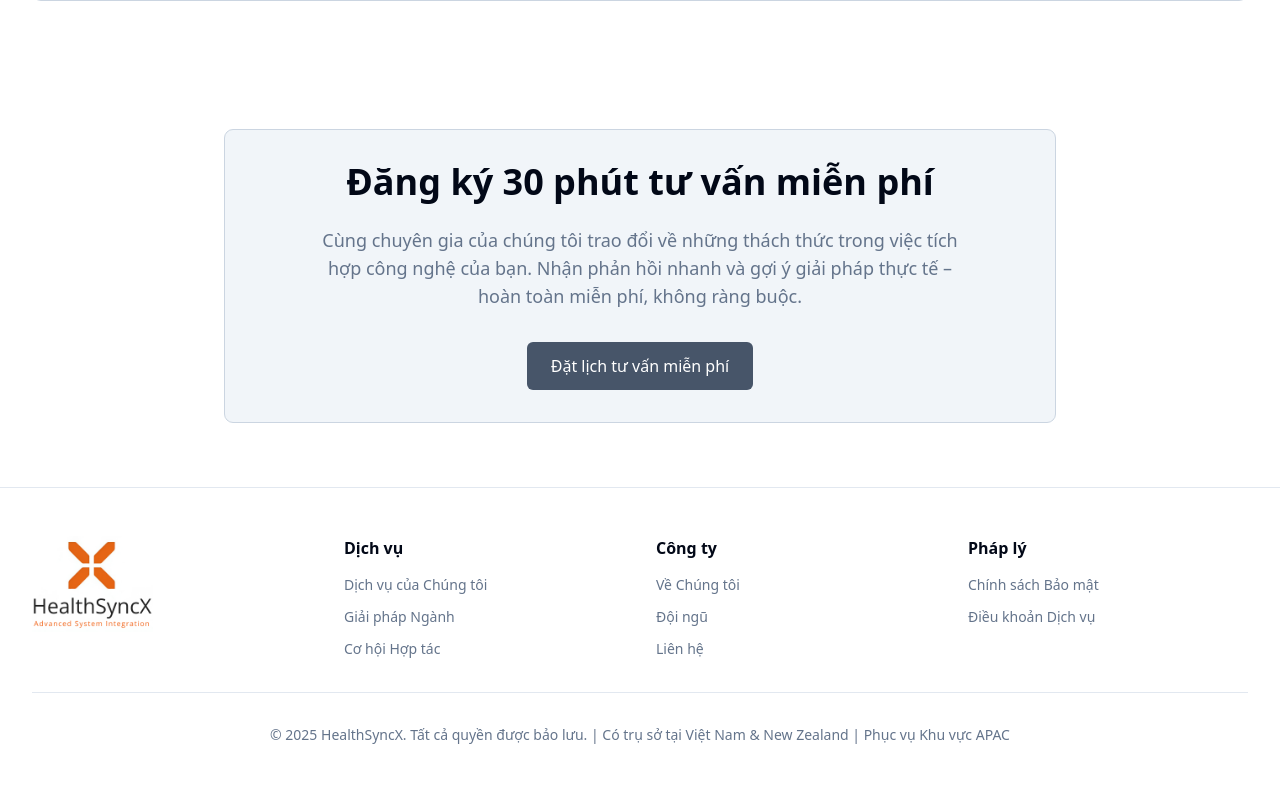
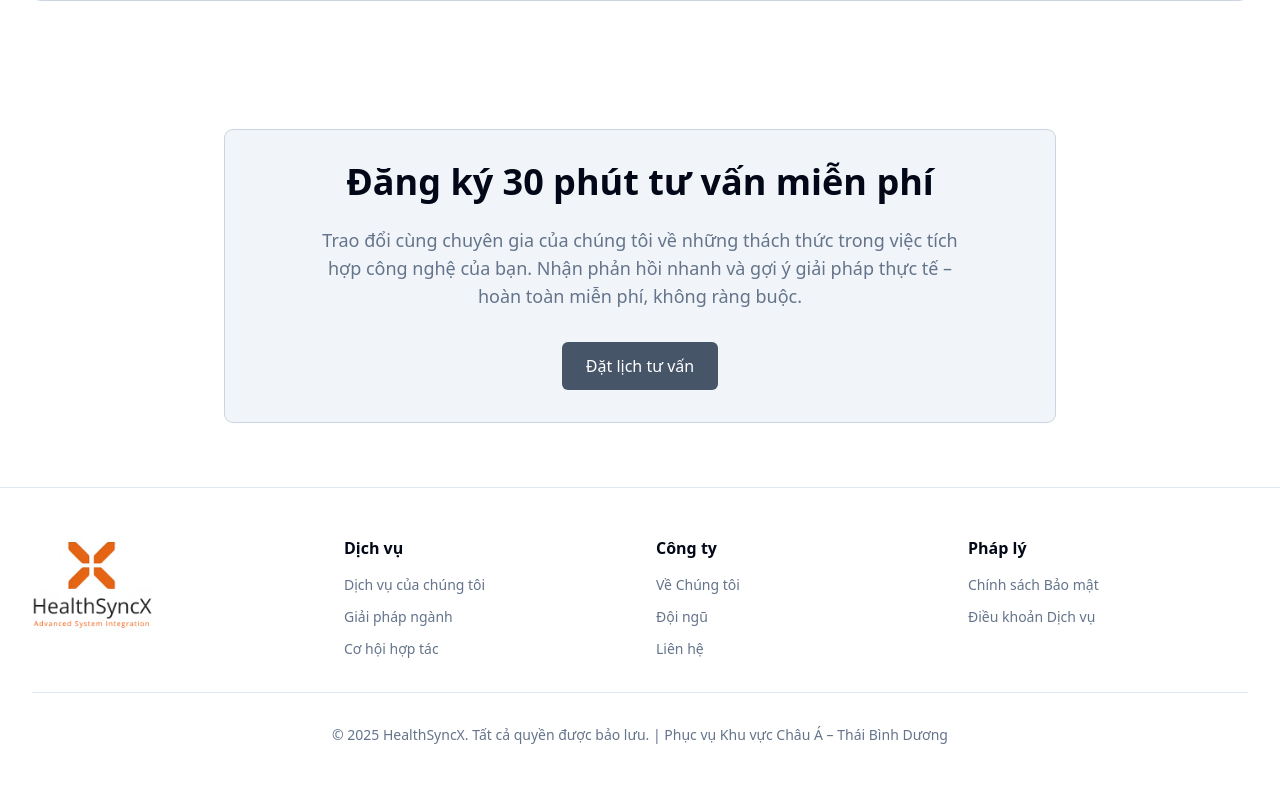
Before and after one commit to dangpleo-ctrl/HealthSyncXWebsiteStatic, a PHP site: page /vi/services.php in a window 1280 px wide. Shown: the part 2517-3310 px from the top of the page. Run offline with PHP 8.4, Linux system fonts and the light colour scheme; style sheets or scripts are compiled from the project's sources.

Commit message:
Update website text and layout for improved clarity and consistency
Adjusted hero text spacing, Vietnamese collaboration page text, and About Us card font sizes. Updated text in en/index.php, vi/index.php, vi/about.php, and footer-vi.php. Modified links and button text in vi/services.php and vi/solutions.php.

Replit-Commit-Author: Agent
Replit-Commit-Session-Id: 647c59d6-9a03-4c72-a257-9992e92fe543
Replit-Commit-Checkpoint-Type: full_checkpoint
Replit-Commit-Event-Id: 1a04a51d-c0f3-43aa-8861-0f8376decdc5

```diff
--- a/en/index.php
+++ b/en/index.php
@@ -462,10 +462,10 @@ include '../includes/header-en.php';
             <div class="grid grid-cols-1 lg:grid-cols-2 gap-12 items-center">
                 <div>
                     <span class="inline-block px-3 py-1 bg-slate-600 dark:bg-slate-800 text-white dark:text-slate-100 rounded-full text-sm font-medium mb-4">
-                        Healthcare Focus
+                        Focus Area
                     </span>
                     <h2 class="text-3xl md:text-4xl font-bold text-gray-900 dark:text-white mb-6">
-                        Healthcare Consultancy Expertise
+                        Healthcare Expertise
                     </h2>
                     <p class="text-lg text-muted-foreground dark:text-gray-300 mb-8 leading-relaxed">
                         With a background in medical imaging and healthcare technology, we bring specialized knowledge to integration challenges. Our people-first consultancy helps you navigate the complexities of medical device connectivity, patient data management, and regulatory compliance while ensuring clinical staff are prepared and supported.
--- a/includes/footer-vi.php
+++ b/includes/footer-vi.php
@@ -13,9 +13,9 @@
                 <div>
                     <h4 class="font-semibold text-foreground mb-3">Dịch vụ</h4>
                     <ul class="space-y-2">
-                        <li><a href="/vi/services.php" class="text-sm text-muted-foreground hover:text-slate-900 dark:hover:text-slate-200 transition-colors no-underline">Dịch vụ của Chúng tôi</a></li>
-                        <li><a href="/vi/solutions.php" class="text-sm text-muted-foreground hover:text-slate-900 dark:hover:text-slate-200 transition-colors no-underline">Giải pháp Ngành</a></li>
-                        <li><a href="/vi/collaboration.php" class="text-sm text-muted-foreground hover:text-slate-900 dark:hover:text-slate-200 transition-colors no-underline">Cơ hội Hợp tác</a></li>
+                        <li><a href="/vi/services.php" class="text-sm text-muted-foreground hover:text-slate-900 dark:hover:text-slate-200 transition-colors no-underline">Dịch vụ của chúng tôi</a></li>
+                        <li><a href="/vi/solutions.php" class="text-sm text-muted-foreground hover:text-slate-900 dark:hover:text-slate-200 transition-colors no-underline">Giải pháp ngành</a></li>
+                        <li><a href="/vi/collaboration.php" class="text-sm text-muted-foreground hover:text-slate-900 dark:hover:text-slate-200 transition-colors no-underline">Cơ hội hợp tác</a></li>
                     </ul>
                 </div>
 
@@ -41,7 +41,7 @@
 
             <div class="mt-8 pt-8 border-t border-border text-center">
                 <p class="text-sm text-muted-foreground">
-                    &copy; <?php echo date('Y'); ?> HealthSyncX. Tất cả quyền được bảo lưu. | Có trụ sở tại Việt Nam & New Zealand | Phục vụ Khu vực APAC
+                    &copy; <?php echo date('Y'); ?> HealthSyncX. Tất cả quyền được bảo lưu. | Phục vụ Khu vực Châu Á – Thái Bình Dương
                 </p>
             </div>
         </div>
--- a/vi/about.php
+++ b/vi/about.php
@@ -115,7 +115,7 @@ include '../includes/header-vi.php';
                     <svg xmlns="http://www.w3.org/2000/svg" width="35" height="35" viewBox="0 0 24 24" fill="none" stroke="#16a34a" stroke-width="2" stroke-linecap="round" stroke-linejoin="round" class="text-primary"><path d="M15 14c.2-1 .7-1.7 1.5-2.5 1-.9 1.5-2.2 1.5-3.5A6 6 0 0 0 6 8c0 1 .2 2.2 1.5 3.5.7.7 1.3 1.5 1.5 2.5"></path><path d="M9 18h6"></path><path d="M10 22h4"></path></svg>
                 </div>
                 <h3 class="text-lg font-semibold text-gray-900 dark:text-white mb-2">
-                    Không ngừng sáng tạo đổi mới
+                    Luôn sáng tạo đổi mới
                 </h3>
                 <p class="text-sm text-muted-foreground dark:text-gray-300">
                     Ứng dụng những công nghệ đã được kiểm chứng tính hiệu quả và công nghệ mới để giải quyết những thách thức phức tạp đặc thù theo chuyên ngành.
@@ -267,7 +267,7 @@ include '../includes/header-vi.php';
                                 Qua quá trình sống và làm việc tại Việt Nam, Úc, New Zealand, Anh, và Mỹ, tôi nhận định rằng sự kết hợp hài hòa giữa khoa học, công nghệ và con người có thể cải thiện chất lượng  y tế một cách mạnh mẽ.
                             </p>
                             <p>
-                                Công ty TNHH HealthSyncX được thành lập để giúp lấp các khoảng trống đang tồn tại trong hệ sinh thái y tế phân mảnh ngày nay. HealthSyncX ra đời từ một tầm nhìn đơn giản nhưng mạnh mẽ — <strong class="text-orange-600 dark:text-orange-500 font-bold">giúp đồng bộ hóa công nghệ, hệ thống, quy trình và con người để mang lại dịch vụ y tế tốt hơn cho mọi nơi</strong>.
+                                Công ty TNHH HealthSyncX được thành lập để giúp lấp các khoảng trống đang tồn tại trong hệ sinh thái y tế phân mảnh ngày nay. HealthSyncX ra đời từ một tầm nhìn đơn giản nhưng quan trọng — <strong class="text-orange-600 dark:text-orange-500 font-bold">giúp đồng bộ hóa công nghệ, hệ thống, quy trình và con người để mang lại dịch vụ y tế tốt hơn cho mọi nơi</strong>.
                             </p>
                             <p>
                                 Đối với tôi, tích hợp không chỉ là liên kết các thiết bị hoặc phần mềm; mà còn là việc kết nối trái tim, khối óc ở các chuyên môn đa ngành và xuyên biên giới để tạo ra các giải pháp y tế thông minh, tăng cường hợp tác và lấy con người làm trung tâm.
--- a/vi/index.php
+++ b/vi/index.php
@@ -462,10 +462,10 @@ include '../includes/header-vi.php';
             <div class="grid grid-cols-1 lg:grid-cols-2 gap-12 items-center">
                 <div>
                     <span class="inline-block px-3 py-1 bg-slate-600 dark:bg-slate-800 text-white dark:text-slate-100 rounded-full text-sm font-medium mb-4">
-                        Ưu tiên cho lĩnh vực y tế
+                        Lĩnh vực trọng điểm
                     </span>
                     <h2 class="text-3xl md:text-4xl font-bold text-gray-900 dark:text-white mb-6">
-                        Chuyên môn tư vấn trong ngành y tế
+                        Chuyên môn trong ngành y tế
                     </h2>
                     <p class="text-lg text-muted-foreground dark:text-gray-300 mb-8 leading-relaxed">
                         Với nền tảng chuyên sâu về hình ảnh y khoa và công nghệ y tế, chúng tôi mang đến kiến thức thực tiễn để giải quyết các thách thức trong quá trình tích hợp. Cách tiếp cận “lấy con người làm trung tâm” giúp bạn xử lý tốt việc kết nối thiết bị, quản lý dữ liệu bệnh nhân và tuân thủ quy định, đồng thời bảo đảm đội ngũ y tế được hỗ trợ đầy đủ.
--- a/vi/services.php
+++ b/vi/services.php
@@ -198,10 +198,10 @@ include '../includes/header-vi.php';
                 Đăng ký 30 phút tư vấn miễn phí
             </h2>
             <p class="text-lg text-muted-foreground dark:text-gray-300 mb-8 max-w-2xl mx-auto">
-                Cùng chuyên gia của chúng tôi trao đổi về những thách thức trong việc tích hợp công nghệ của bạn. Nhận phản hồi nhanh và gợi ý giải pháp thực tế – hoàn toàn miễn phí, không ràng buộc.
+                Trao đổi cùng chuyên gia của chúng tôi về những thách thức trong việc tích hợp công nghệ của bạn. Nhận phản hồi nhanh và gợi ý giải pháp thực tế – hoàn toàn miễn phí, không ràng buộc.
             </p>
             <a href="/vi/contact.php" class="inline-flex items-center justify-center px-6 py-3 bg-slate-600 text-white rounded-md font-medium hover:bg-slate-700 transition-colors no-underline">
-                Đặt lịch tư vấn miễn phí
+                Đặt lịch tư vấn
             </a>
         </div>
     </div>
--- a/vi/solutions.php
+++ b/vi/solutions.php
@@ -157,10 +157,10 @@ include '../includes/header-vi.php';
                 Đăng ký 30 phút tư vấn miễn phí
             </h2>
             <p class="text-lg text-muted-foreground dark:text-gray-300 mb-8 max-w-2xl mx-auto">
-                Cùng chuyên gia của chúng tôi trao đổi về những thách thức trong việc tích hợp công nghệ của bạn. Nhận phản hồi nhanh và gợi ý giải pháp thực tế – hoàn toàn miễn phí, không ràng buộc.
+                Trao đổi cùng chuyên gia của chúng tôi về những thách thức trong việc tích hợp công nghệ của bạn. Nhận phản hồi nhanh và gợi ý giải pháp thực tế – hoàn toàn miễn phí, không ràng buộc.
             </p>
             <a href="/vi/contact.php" class="inline-flex items-center justify-center px-6 py-3 bg-slate-600 text-white rounded-md font-medium hover:bg-slate-700 transition-colors no-underline">
-                Đặt lịch tư vấn miễn phí
+                Đặt lịch tư vấn
             </a>
         </div>
     </div>
```
